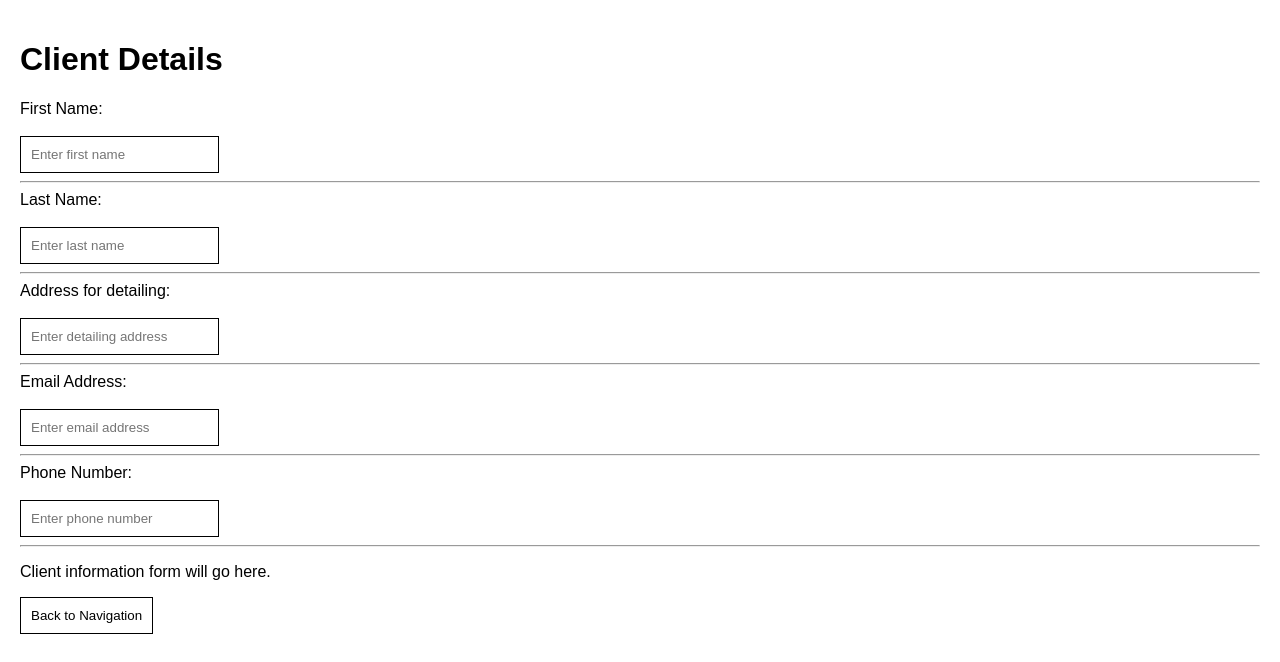
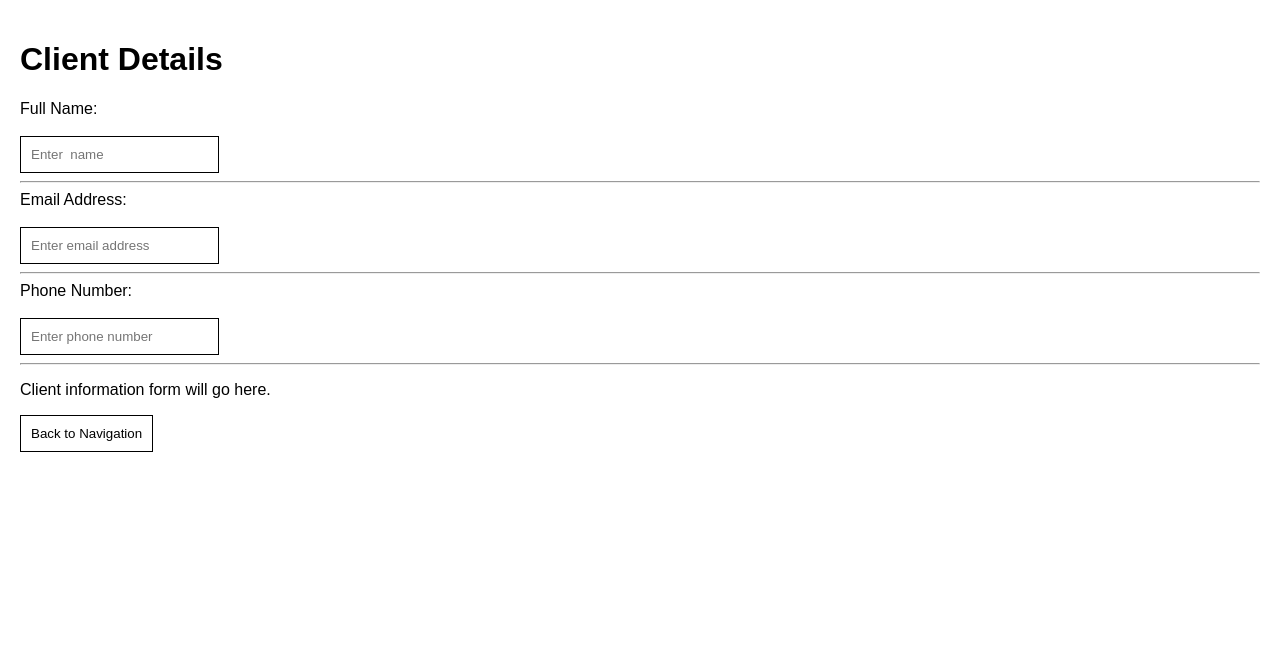
Before and after one commit to 4eyeFellow/CS-390-Car-detailing-portal, a React (Vite) app: page / in a window 1280 px wide. Both pictures are taken after a click on the button "Client Details". Shown: the top 662 px of the page. Built offline with nearby package versions, Linux system fonts and the light colour scheme.

Commit message:
Revise input fields based on databases

```diff
--- a/src/pages/form/GetClientDetails.jsx
+++ b/src/pages/form/GetClientDetails.jsx
@@ -3,15 +3,7 @@ function GetClientDetails({ navigate }) {
     <div className="page">
       <h1>Client Details</h1>
       <label>
-       First Name: <br /><br /><input type="text" placeholder="Enter first name" />
-      </label>
-      <hr />
-      <label>
-       Last Name: <br /><br /><input type="text" placeholder="Enter last name" />
-      </label>
-      <hr />
-      <label>
-       Address for detailing: <br /><br /><input type="text" placeholder="Enter detailing address" />
+       Full Name: <br /><br /><input type="text" placeholder="Enter  name" />
       </label>
       <hr />
       <label>
```
